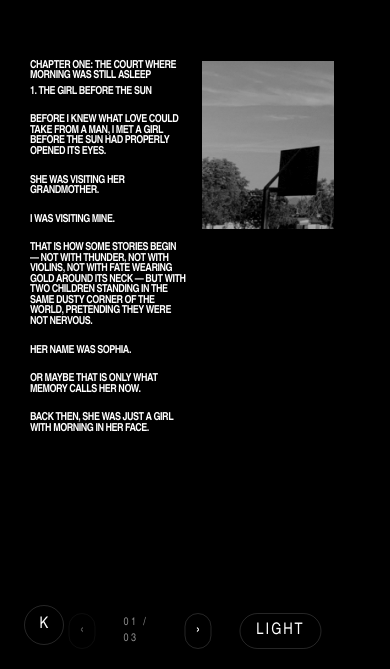
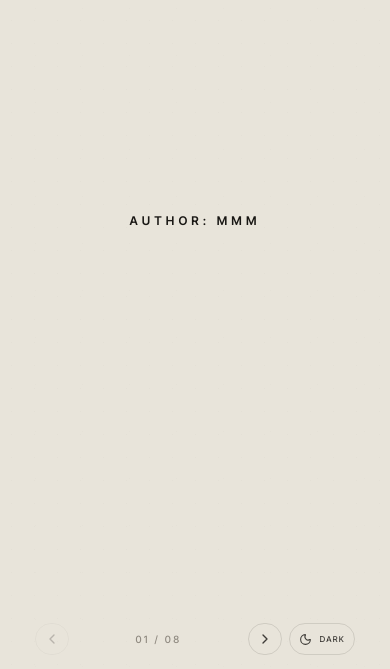
Before and after one commit to Mdluli-HIM/khama, a Next.js app: page / in a window 390 px wide. Shown: the part 175-844 px from the top of the page. Built offline with nearby package versions, Linux system fonts and the light colour scheme.

Commit message:
Add author intro and refine chapter styling

```diff
--- a/src/app/globals.css
+++ b/src/app/globals.css
@@ -2,18 +2,16 @@
 
 :root {
   --canvas: #e8e4da;
-  --canvas-soft: #f0ede5;
   --paper-noise: rgba(21, 19, 16, 0.055);
   --paper-noise-soft: rgba(21, 19, 16, 0.028);
   --ink: #191714;
   --muted: #7a746b;
-  --line: rgba(25, 23, 20, 0.16);
-  --line-strong: rgba(25, 23, 20, 0.24);
+  --line: rgba(25, 23, 20, 0.14);
+  --line-strong: rgba(25, 23, 20, 0.22);
 }
 
 .dark {
   --canvas: #000000;
-  --canvas-soft: #000000;
   --paper-noise: rgba(255, 255, 255, 0.03);
   --paper-noise-soft: rgba(255, 255, 255, 0.015);
   --ink: #f3efe6;
@@ -66,7 +64,7 @@ button {
   position: absolute;
   inset: 0;
   pointer-events: none;
-  opacity: 0.35;
+  opacity: 0.34;
   background-image:
     radial-gradient(var(--paper-noise) 0.65px, transparent 0.65px),
     radial-gradient(var(--paper-noise-soft) 0.85px, transparent 0.85px);
@@ -99,7 +97,7 @@ button {
   flex: 1;
   display: grid;
   place-items: center;
-  padding: 40px 22px 70px;
+  padding: 48px 22px 84px;
 }
 
 .editorial-page {
@@ -118,112 +116,178 @@ button {
   place-items: center;
 }
 
+/* -------------------- */
+/* Shared page elements */
+/* -------------------- */
+
+.page-kicker {
+  margin: 0;
+  font-size: 10px;
+  font-weight: 600;
+  letter-spacing: 0.2em;
+  text-transform: uppercase;
+  color: var(--muted);
+}
+
+.section-divider {
+  width: 100%;
+  height: 1px;
+  background: var(--line);
+}
+
+/* -------------------- */
+/* First page / collage */
+/* -------------------- */
+
 .collage-block {
-  width: min(64vw, 310px);
-  min-width: 260px;
+  width: min(82vw, 560px);
+}
+
+.collage-header {
+  display: grid;
+  gap: 6px;
+  margin-bottom: 18px;
+}
+
+.collage-title {
+  margin: 0;
+  max-width: 16ch;
+  font-size: clamp(18px, 2.1vw, 24px);
+  line-height: 0.98;
+  letter-spacing: -0.02em;
+  font-weight: 600;
+  color: var(--ink);
+}
+
+.collage-subtitle {
+  margin: 2px 0 0;
+  font-size: 11px;
+  line-height: 1.2;
+  font-weight: 500;
+  letter-spacing: 0.08em;
+  text-transform: uppercase;
+  color: var(--ink);
 }
 
 .collage-grid {
   display: grid;
-  grid-template-columns: 1fr 118px;
-  gap: 10px;
+  grid-template-columns: minmax(0, 1fr) 132px;
+  gap: 18px;
   align-items: start;
+  padding-top: 18px;
 }
 
 .collage-text {
   display: grid;
-  gap: 8px;
-  align-content: start;
+  gap: 12px;
 }
 
 .collage-text p {
   margin: 0;
-  font-size: 10px;
-  line-height: 1.18;
-  font-weight: 600;
-  letter-spacing: 0.08em;
-  text-transform: uppercase;
+  font-size: clamp(12px, 1.1vw, 13px);
+  line-height: 1.36;
+  font-weight: 500;
+  letter-spacing: 0.01em;
   color: var(--ink);
 }
 
 .collage-image {
   position: relative;
   width: 100%;
-  aspect-ratio: 0.67 / 1;
+  aspect-ratio: 0.72 / 1;
   overflow: hidden;
   background: #111;
 }
 
 .collage-image-media {
   object-fit: cover;
-  filter: grayscale(1) contrast(0.9) brightness(1.02);
+  filter: grayscale(1) contrast(0.92) brightness(1.03);
 }
 
+/* ---------------- */
+/* Text-only pages  */
+/* ---------------- */
+
 .page-text {
-  max-width: 620px;
+  max-width: 720px;
   padding: 0 20px;
 }
 
+.text-page-head {
+  width: min(100%, 42ch);
+  margin: 0 auto 18px;
+  display: grid;
+  gap: 6px;
+}
+
 .text-page-title {
-  margin: 0 0 34px;
-  text-align: center;
-  font-size: 11px;
-  line-height: 1;
-  font-weight: 500;
-  letter-spacing: 0.36em;
-  text-transform: uppercase;
+  margin: 0;
+  font-size: clamp(20px, 2.2vw, 28px);
+  line-height: 1.02;
+  letter-spacing: -0.02em;
+  font-weight: 600;
   color: var(--ink);
 }
 
+.text-page-subtitle {
+  margin: 0;
+  font-size: 11px;
+  line-height: 1.2;
+  font-weight: 500;
+  letter-spacing: 0.08em;
+  text-transform: uppercase;
+  color: var(--muted);
+}
+
 .text-page-copy {
-  width: min(100%, 36ch);
-  margin: 0 auto;
+  width: min(100%, 42ch);
+  margin: 22px auto 0;
   display: grid;
   gap: 18px;
 }
 
 .text-page-copy p {
   margin: 0;
-  font-family: var(--font-serif), Georgia, serif;
-  font-size: clamp(18px, 4.7vw, 24px);
-  line-height: 1.52;
-  letter-spacing: -0.018em;
+  font-size: clamp(15px, 1.4vw, 17px);
+  line-height: 1.58;
+  font-weight: 500;
+  letter-spacing: 0.005em;
   color: var(--ink);
 }
 
+/* ---------- */
+/* Cover page */
+/* ---------- */
+
 .page-cover {
-  max-width: 620px;
+  max-width: 720px;
   padding: 0 20px;
   text-align: center;
 }
 
 .cover-title {
-  margin: 0 0 16px;
-  font-size: 11px;
-  line-height: 1;
-  font-weight: 500;
-  letter-spacing: 0.38em;
-  text-transform: uppercase;
-  color: var(--muted);
-}
-
-.cover-copy {
-  margin: 0;
-  font-family: var(--font-serif), Georgia, serif;
-  font-size: clamp(28px, 7vw, 46px);
-  line-height: 1.08;
+  margin: 10px 0 0;
+  font-size: clamp(30px, 7vw, 54px);
+  line-height: 0.98;
   letter-spacing: -0.03em;
+  font-weight: 600;
   color: var(--ink);
 }
 
 .cover-subcopy {
   margin: 16px auto 0;
-  max-width: 24ch;
-  font-family: var(--font-serif), Georgia, serif;
-  font-size: clamp(18px, 4.2vw, 22px);
-  line-height: 1.42;
-  color: var(--ink);
+  max-width: 30ch;
+  font-size: 12px;
+  line-height: 1.4;
+  font-weight: 500;
+  letter-spacing: 0.12em;
+  text-transform: uppercase;
+  color: var(--muted);
 }
+
+/* -------- */
+/* Controls */
+/* -------- */
 
 .tap-zone {
   position: absolute;
@@ -263,7 +327,7 @@ button {
   align-items: center;
   gap: 10px;
   pointer-events: auto;
-  opacity: 0.72;
+  opacity: 0.78;
   transition: opacity 180ms ease;
 }
 
@@ -348,28 +412,66 @@ button {
   display: none;
 }
 
-@media (max-width: 520px) {
+/* ----------- */
+/* Responsive  */
+/* ----------- */
+
+@media (max-width: 640px) {
   .reader-stage {
-    padding: 24px 20px 76px;
-  }
-
-  .editorial-page {
-    min-height: 78svh;
+    padding: 28px 18px 80px;
   }
 
   .collage-block {
-    width: min(72vw, 290px);
-    min-width: 220px;
+    width: min(82vw, 320px);
+  }
+
+  .collage-header {
+    gap: 5px;
+    margin-bottom: 14px;
+  }
+
+  .collage-title {
+    font-size: 16px;
+    max-width: 15ch;
+  }
+
+  .collage-subtitle {
+    font-size: 10px;
   }
 
   .collage-grid {
-    grid-template-columns: 1fr 96px;
-    gap: 8px;
+    grid-template-columns: 1fr 104px;
+    gap: 12px;
+    padding-top: 14px;
+  }
+
+  .collage-text {
+    gap: 10px;
   }
 
   .collage-text p {
-    font-size: 9px;
-    line-height: 1.15;
+    font-size: 11px;
+    line-height: 1.32;
+  }
+
+  .text-page-head {
+    width: min(100%, 30ch);
+    margin-bottom: 14px;
+  }
+
+  .text-page-title {
+    font-size: 18px;
+  }
+
+  .text-page-copy {
+    width: min(100%, 30ch);
+    margin-top: 18px;
+    gap: 16px;
+  }
+
+  .text-page-copy p {
+    font-size: 14px;
+    line-height: 1.54;
   }
 
   .reader-footer {
@@ -381,7 +483,7 @@ button {
     max-width: 320px;
     grid-template-columns: 34px 1fr 34px auto;
     gap: 7px;
-    opacity: 0.78;
+    opacity: 0.82;
   }
 
   .nav-button {
@@ -398,67 +500,57 @@ button {
   .theme-label {
     font-size: 8px;
   }
-
-  .text-page-copy {
-    width: min(100%, 32ch);
-    gap: 16px;
-  }
-
-  .text-page-copy p {
-    font-size: 18px;
-    line-height: 1.48;
-  }
 }
 
-@media (min-width: 900px) {
-  .editorial-page {
-    max-width: 980px;
-  }
-
+@media (min-width: 1000px) {
   .collage-block {
-    width: 340px;
+    width: 620px;
   }
 
   .collage-grid {
-    grid-template-columns: 1fr 132px;
-    gap: 12px;
+    grid-template-columns: minmax(0, 1fr) 164px;
+    gap: 22px;
   }
 
-  .collage-text p {
-    font-size: 10px;
+  .text-page-copy,
+  .text-page-head {
+    width: min(100%, 46ch);
   }
 }
-
-.text-page-copy p {
-  margin: 0;
-  font-family: var(--font-sans), Arial, Helvetica, sans-serif;
-  font-size: clamp(13px, 3.45vw, 16px);
-  line-height: 1.42;
-  font-weight: 500;
-  letter-spacing: 0.055em;
-  color: var(--ink);
+.page-author {
+  width: 100%;
+  min-height: 100%;
+  display: grid;
+  place-items: center;
+  text-align: center;
+  padding: 0 20px;
 }
 
-.cover-copy {
+.author-title {
   margin: 0;
-  max-width: 28ch;
-  font-family: var(--font-sans), Arial, Helvetica, sans-serif;
-  font-size: clamp(22px, 6vw, 38px);
-  line-height: 1.02;
+  font-size: clamp(13px, 2.2vw, 16px);
+  line-height: 1;
   font-weight: 600;
-  letter-spacing: 0.015em;
+  letter-spacing: 0.34em;
   text-transform: uppercase;
   color: var(--ink);
 }
 
-.cover-subcopy {
-  margin: 18px auto 0;
-  max-width: 28ch;
-  font-family: var(--font-sans), Arial, Helvetica, sans-serif;
-  font-size: clamp(11px, 3vw, 13px);
-  line-height: 1.35;
-  font-weight: 500;
-  letter-spacing: 0.14em;
+.page-author {
+  width: 100%;
+  min-height: 100%;
+  display: grid;
+  place-items: center;
+  text-align: center;
+  padding: 0 20px;
+}
+
+.author-title {
+  margin: 0;
+  font-size: clamp(12px, 2vw, 15px);
+  line-height: 1;
+  font-weight: 600;
+  letter-spacing: 0.34em;
   text-transform: uppercase;
-  color: var(--muted);
+  color: var(--ink);
 }
--- a/src/app/page.tsx
+++ b/src/app/page.tsx
@@ -1,180 +1,6 @@
-"use client";
-
-import Image from "next/image";
-import { useMemo, useState } from "react";
-
-type Slide = {
-  text: string[];
-  image: string;
-};
-
-const slides: Slide[] = [
-  {
-    image: "/images/tennis-court.jpg",
-    text: [
-      "CHAPTER ONE: THE COURT WHERE MORNING WAS STILL ASLEEP",
-      "1. THE GIRL BEFORE THE SUN",
-      "",
-      "BEFORE I KNEW WHAT LOVE COULD TAKE FROM A MAN, I MET A GIRL BEFORE THE SUN HAD PROPERLY OPENED ITS EYES.",
-      "",
-      "SHE WAS VISITING HER GRANDMOTHER.",
-      "",
-      "I WAS VISITING MINE.",
-      "",
-      "THAT IS HOW SOME STORIES BEGIN — NOT WITH THUNDER, NOT WITH VIOLINS, NOT WITH FATE WEARING GOLD AROUND ITS NECK — BUT WITH TWO CHILDREN STANDING IN THE SAME DUSTY CORNER OF THE WORLD, PRETENDING THEY WERE NOT NERVOUS.",
-      "",
-      "HER NAME WAS SOPHIA.",
-      "",
-      "OR MAYBE THAT IS ONLY WHAT MEMORY CALLS HER NOW.",
-      "",
-      "BACK THEN, SHE WAS JUST A GIRL WITH MORNING IN HER FACE.",
-    ],
-  },
-  {
-    image: "/images/tennis-court.jpg",
-    text: [
-      "WE EXCHANGED NUMBERS LIKE THIEVES EXCHANGING KEYS TO HOUSES THEY WERE TOO YOUNG TO ENTER.",
-      "",
-      "THAT NIGHT, I BARELY SLEPT.",
-      "",
-      "NOT BECAUSE I KNEW I LOVED HER. I WAS TOO YOUNG TO NAME THINGS CORRECTLY. AT THAT AGE, LOVE IS NOT YET LOVE. IT IS JUST A BIRD TRAPPED INSIDE THE CHEST, BEATING ITS WINGS AGAINST YOUR RIBS.",
-      "",
-      "THE NEXT MORNING, BEFORE THE STREETS HAD REMEMBERED THEIR NOISE, WE MET.",
-      "",
-      "NO ONE SAW US LEAVE.",
-      "",
-      "OR MAYBE THE WHOLE WORLD SAW US AND DECIDED TO KEEP QUIET.",
-    ],
-  },
-  {
-    image: "/images/tennis-court.jpg",
-    text: [
-      "WE WALKED TO THE TENNIS COURT.",
-      "",
-      "IT WAS EMPTY.",
-      "",
-      "A COURT WITHOUT PLAYERS.",
-      "",
-      "A NET DIVIDING TWO SIDES.",
-      "",
-      "MAYBE THAT SHOULD HAVE WARNED ME.",
-      "",
-      "WE SAT THERE AND SPOKE LIKE PEOPLE WHO HAD KNOWN EACH OTHER IN ANOTHER LIFE AND WERE ONLY PRETENDING TO BE NEW.",
-      "",
-      "I REMEMBER THINKING:",
-      "",
-      "IF THIS GIRL EVER BECOMES MINE, I WILL NOT TREAT HER LIKE A SEASON.",
-      "",
-      "BUT I WAS LEAVING.",
-      "",
-      "DISTANCE ARRIVED BEFORE LOVE COULD.",
-      "",
-      "AND BECAUSE WE WERE YOUNG, WE LET IT WIN.",
-    ],
-  },
-];
+import { BookReader } from "@/components/book/book-reader";
+import { bookPages } from "@/data/book-content";
 
 export default function HomePage() {
-  const [index, setIndex] = useState(0);
-  const [lightMode, setLightMode] = useState(false);
-
-  const current = slides[index];
-
-  const pageNumber = useMemo(() => String(index + 1).padStart(2, "0"), [index]);
-  const totalPages = useMemo(() => String(slides.length).padStart(2, "0"), []);
-
-  const bgClass = lightMode ? "bg-[#f3efe8] text-black" : "bg-black text-white";
-  const mutedClass = lightMode ? "text-black/55" : "text-white/55";
-  const borderClass = lightMode ? "border-black/15" : "border-white/15";
-  const controlTextClass = lightMode ? "text-black" : "text-white";
-  const controlHoverClass = lightMode
-    ? "hover:bg-black hover:text-white"
-    : "hover:bg-white hover:text-black";
-
-  return (
-    <main
-      className={`relative min-h-screen overflow-hidden transition-colors duration-500 ${bgClass}`}
-      style={{
-        fontFamily:
-          '"Arial Narrow", "Cabinet Grotesk", "Helvetica Neue", Arial, sans-serif',
-      }}
-    >
-      <div className="flex min-h-screen items-center justify-center px-6">
-        <div className="grid w-full max-w-[330px] grid-cols-[156px_132px] items-start gap-4">
-          <div className="pt-[1px]">
-            <div className="space-y-[5px]">
-              {current.text.map((line, i) =>
-                line === "" ? (
-                  <div key={i} className="h-[8px]" />
-                ) : (
-                  <p
-                    key={i}
-                    className="text-[11px] font-bold uppercase leading-[0.96] tracking-[-0.045em]"
-                  >
-                    {line}
-                  </p>
-                ),
-              )}
-            </div>
-          </div>
-
-          <div className="relative mt-[1px] h-[168px] w-[132px] overflow-hidden bg-white/5">
-            <Image
-              src={current.image}
-              alt="Khama chapter image"
-              fill
-              priority
-              className="object-cover grayscale contrast-125 brightness-75"
-            />
-          </div>
-        </div>
-      </div>
-
-      <button
-        aria-label="Brand mark"
-        className={`fixed bottom-6 left-6 flex h-10 w-10 items-center justify-center rounded-full border text-[13px] font-medium ${borderClass} ${controlTextClass}`}
-      >
-        K
-      </button>
-
-      <div className="fixed bottom-5 left-1/2 flex -translate-x-1/2 items-center gap-7">
-        <button
-          onClick={() => setIndex((prev) => Math.max(prev - 1, 0))}
-          disabled={index === 0}
-          aria-label="Previous page"
-          className={`flex h-9 w-9 items-center justify-center rounded-full border text-lg transition ${borderClass} ${controlTextClass} ${controlHoverClass} ${
-            index === 0 ? "opacity-35 cursor-not-allowed" : ""
-          }`}
-        >
-          ‹
-        </button>
-
-        <div
-          className={`text-[11px] font-medium tracking-[0.22em] ${mutedClass}`}
-        >
-          {pageNumber} / {totalPages}
-        </div>
-
-        <button
-          onClick={() =>
-            setIndex((prev) => Math.min(prev + 1, slides.length - 1))
-          }
-          disabled={index === slides.length - 1}
-          aria-label="Next page"
-          className={`flex h-9 w-9 items-center justify-center rounded-full border text-lg transition ${borderClass} ${controlTextClass} ${controlHoverClass} ${
-            index === slides.length - 1 ? "opacity-35 cursor-not-allowed" : ""
-          }`}
-        >
-          ›
-        </button>
-
-        <button
-          onClick={() => setLightMode((prev) => !prev)}
-          className={`flex h-9 items-center rounded-full border px-4 text-[11px] font-medium uppercase tracking-[0.12em] transition ${borderClass} ${controlTextClass} ${controlHoverClass}`}
-        >
-          {lightMode ? "Dark" : "Light"}
-        </button>
-      </div>
-    </main>
-  );
+  return <BookReader pages={bookPages} />;
 }
--- a/src/components/book/book-reader.tsx
+++ b/src/components/book/book-reader.tsx
@@ -86,11 +86,11 @@ export function BookReader({ pages }: BookReaderProps) {
     () => {
       gsap.fromTo(
         ".page-animate",
-        { opacity: 0, y: 12 },
+        { opacity: 0, y: 14 },
         {
           opacity: 1,
           y: 0,
-          duration: 0.7,
+          duration: 0.72,
           stagger: 0.05,
           ease: "power2.out",
         },
@@ -122,9 +122,7 @@ export function BookReader({ pages }: BookReaderProps) {
     if (info.offset.x > 70) goPrev();
   }
 
-  if (!currentPage) {
-    return null;
-  }
+  if (!currentPage) return null;
 
   return (
     <main ref={rootRef} className="reader-shell">
@@ -148,9 +146,9 @@ export function BookReader({ pages }: BookReaderProps) {
             key={currentPage.slug}
             className="editorial-page"
             custom={direction}
-            initial={{ opacity: 0, x: direction * 26 }}
+            initial={{ opacity: 0, x: direction * 24 }}
             animate={{ opacity: 1, x: 0 }}
-            exit={{ opacity: 0, x: direction * -18 }}
+            exit={{ opacity: 0, x: direction * -16 }}
             transition={{
               duration: 0.42,
               ease: [0.22, 1, 0.36, 1],
@@ -202,7 +200,6 @@ export function BookReader({ pages }: BookReaderProps) {
           >
             <Moon size={13} className="theme-moon" />
             <Sun size={13} className="theme-sun" />
-
             <span className="theme-label theme-label-light">Dark</span>
             <span className="theme-label theme-label-dark">Light</span>
           </button>
@@ -219,10 +216,34 @@ function PageContent({
   page: BookPage;
   isDesktop: boolean;
 }) {
+  if (page.layout === "author") {
+    return (
+      <div className="page-author">
+        {page.title && (
+          <p className="author-title page-animate">{page.title}</p>
+        )}
+      </div>
+    );
+  }
+
   if (page.layout === "collage") {
     return (
       <div className="page-collage">
         <div className="collage-block">
+          <header className="collage-header">
+            {page.kicker && (
+              <p className="page-kicker page-animate">{page.kicker}</p>
+            )}
+            {page.title && (
+              <h1 className="collage-title page-animate">{page.title}</h1>
+            )}
+            {page.subtitle && (
+              <p className="collage-subtitle page-animate">{page.subtitle}</p>
+            )}
+          </header>
+
+          <div className="section-divider page-animate" />
+
           <div className="collage-grid">
             <div className="collage-text page-animate">
               {page.body?.map((paragraph, index) => (
@@ -236,7 +257,7 @@ function PageContent({
                   src={page.image}
                   alt={page.caption ?? ""}
                   fill
-                  priority={cursorSafePriority(page.slug)}
+                  priority={page.slug === "chapter-one-intro"}
                   sizes={isDesktop ? "220px" : "34vw"}
                   className="collage-image-media"
                 />
@@ -251,14 +272,12 @@ function PageContent({
   if (page.layout === "cover") {
     return (
       <div className="page-cover">
+        {page.kicker && (
+          <p className="page-kicker page-animate">{page.kicker}</p>
+        )}
         {page.title && <p className="cover-title page-animate">{page.title}</p>}
-
-        {page.body?.[0] && (
-          <p className="cover-copy page-animate">{page.body[0]}</p>
-        )}
-
-        {page.body?.[1] && (
-          <p className="cover-subcopy page-animate">{page.body[1]}</p>
+        {page.subtitle && (
+          <p className="cover-subcopy page-animate">{page.subtitle}</p>
         )}
       </div>
     );
@@ -266,8 +285,22 @@ function PageContent({
 
   return (
     <div className="page-text">
-      {page.title && (
-        <p className="text-page-title page-animate">{page.title}</p>
+      {(page.kicker || page.title || page.subtitle) && (
+        <>
+          <div className="text-page-head">
+            {page.kicker && (
+              <p className="page-kicker page-animate">{page.kicker}</p>
+            )}
+            {page.title && (
+              <h2 className="text-page-title page-animate">{page.title}</h2>
+            )}
+            {page.subtitle && (
+              <p className="text-page-subtitle page-animate">{page.subtitle}</p>
+            )}
+          </div>
+
+          <div className="section-divider page-animate" />
+        </>
       )}
 
       <div className="text-page-copy">
@@ -280,7 +313,3 @@ function PageContent({
     </div>
   );
 }
-
-function cursorSafePriority(slug: string) {
-  return slug === "intro-collage";
-}
--- a/src/data/book-content.ts
+++ b/src/data/book-content.ts
@@ -1,7 +1,9 @@
 export type BookPage = {
   slug: string;
-  layout?: "collage" | "text" | "cover";
+  layout?: "author" | "collage" | "text" | "cover";
+  kicker?: string;
   title?: string;
+  subtitle?: string;
   body?: string[];
   image?: string;
   caption?: string;
@@ -9,31 +11,92 @@ export type BookPage = {
 
 export const bookPages: BookPage[] = [
   {
-    slug: "intro-collage",
+    slug: "author-intro",
+    layout: "author",
+    title: "AUTHOR: MMM",
+  },
+
+  {
+    slug: "chapter-one-intro",
     layout: "collage",
+    kicker: "CHAPTER ONE",
+    title: "The Court Where Morning Was Still Asleep",
+    subtitle: "1. The Girl Before the Sun",
     body: [
-      "YOU ARE AMAZING. PLEASE START BELIEVING AS YOU TRULY ARE. YOU HAVE COME SO FAR AND YOU SHOULD BE SO PROUD OF YOURSELF.",
-      "ARE YOU READY TO TAKE THE NEXT STEP WITHIN YOUR BUSINESS? ARE YOU WANTING TO FINALLY FOLLOW YOUR DREAMS? ARE YOU READY TO TAKE THE LEAP? I AM HERE, READY AND WAITING TO JOIN YOU, HOLDING YOUR HAND ALONG THE WAY.",
-      "LET’S BUILD A BUSINESS IN WHICH CAN CHANGE LIVES, THE PLANET AND OURSELVES ALL AT THE SAME TIME. IT ALL STARTS WITH YOU. YOU MUST BELIEVE IN YOURSELF. I HAVE LEARNT THAT NO ONE ELSE WILL BELIEVE IN YOU, UNTIL YOU DO.",
-      "YOU MAY HAVE A MILLION IDEAS HOWEVER UNTIL YOU TAKE ACTION AND ACTUALLY SHOW THEM WHAT YOU ARE MADE OF, THEN THEY MIGHT JUST BELIEVE IN YOU AND IF THEY DO NOT, YOU DO NOT WANT THEIR ENERGY.",
-      "ARE YOU READY TO CHASE YOUR DREAMS? IF SO, LET’S DO THIS TOGETHER.",
+      "Before I knew what love could take from a man, I met a girl before the sun had properly opened its eyes.",
+      "She was visiting her grandmother.",
+      "I was visiting mine.",
+      "That is how some stories begin — not with thunder, not with violins, not with fate wearing gold around its neck — but with two children standing in the same dusty corner of the world, pretending they were not nervous.",
+      "Her name was Sophia.",
+      "Or maybe that is only what memory calls her now.",
+      "Back then, she was just a girl with morning in her face.",
     ],
-    image: "/images/editorial-plant.jpg",
-    caption: "Interior plant photograph",
+    image: "/images/tennis-court.jpg",
+    caption: "Morning court",
   },
+
   {
-    slug: "beyond-words",
+    slug: "chapter-one-page-2",
     layout: "text",
-    title: "BEYOND WORDS",
+    kicker: "CHAPTER ONE",
+    title: "The Girl Before the Sun",
     body: [
-      "Some stories do not begin loudly.",
-      "Some begin softly, almost without permission, and still manage to change the shape of a life.",
+      "We exchanged numbers like thieves exchanging keys to houses they were too young to enter.",
+      "That night, I barely slept. Not because I knew I loved her. I was too young to name things correctly.",
+      "At that age, love is not yet love. It is just a bird trapped inside the chest, beating its wings against your ribs.",
     ],
   },
+
   {
-    slug: "khama",
-    layout: "cover",
-    title: "KHAMA",
-    body: ["A quiet digital reading object."],
+    slug: "chapter-one-page-3",
+    layout: "text",
+    body: [
+      "The next morning, before the streets had remembered their noise, we met.",
+      "No one saw us leave.",
+      "Or maybe the whole world saw us and decided to keep quiet.",
+      "We walked to the tennis court.",
+    ],
+  },
+
+  {
+    slug: "chapter-one-page-4",
+    layout: "text",
+    body: [
+      "It was empty.",
+      "A court without players.",
+      "A net dividing two sides.",
+      "Maybe that should have warned me.",
+    ],
+  },
+
+  {
+    slug: "chapter-one-page-5",
+    layout: "text",
+    body: [
+      "We sat there and spoke like people who had known each other in another life and were only pretending to be new.",
+      "I do not remember everything she said, but I remember how the air behaved around her.",
+      "Soft.",
+      "Careful.",
+      "As if even the wind did not want to interrupt.",
+    ],
+  },
+
+  {
+    slug: "chapter-one-page-6",
+    layout: "text",
+    title: "I remember thinking",
+    body: [
+      "If this girl ever becomes mine, I will not treat her like a season.",
+    ],
+  },
+
+  {
+    slug: "chapter-one-page-7",
+    layout: "text",
+    body: [
+      "But I was leaving.",
+      "Distance arrived before love could.",
+      "And because we were young, we let it win.",
+    ],
   },
 ];
```
